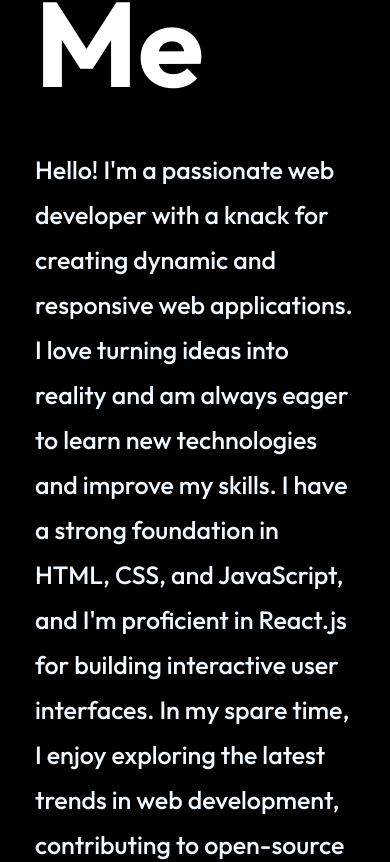
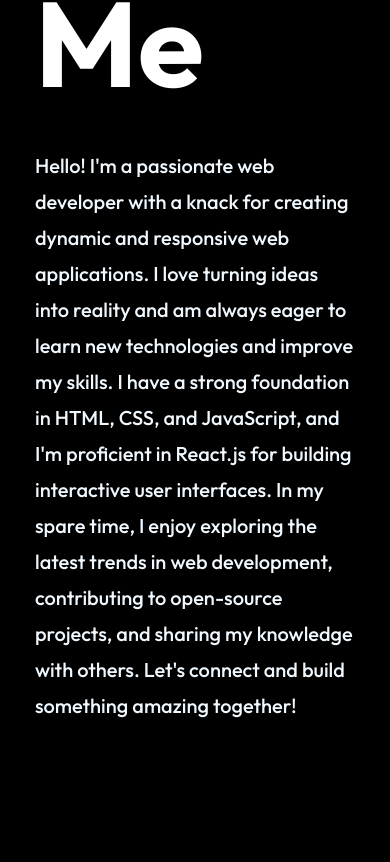
Before and after one commit to srivishnu1644/portfolio, a React (Vite) app: page / in a window 390 px wide. Shown: the part 1905-2767 px from the top of the page. Built offline with nearby package versions, Linux system fonts and the light colour scheme.

Commit message:
Update About.css file

```diff
--- a/src/components/About/About.css
+++ b/src/components/About/About.css
@@ -128,15 +128,16 @@
     }
 
     .about-right h1 {
-        font-size: 70px;
+        font-size: 40px;
         margin-left: 0;
         text-align: left; /* Align heading left */
     }
 
     .about-para {
-        font-size: 25px; /* Larger font size for mobile */
+        font-size: 20px; /* Larger font size for mobile */
         margin-top: 20px; /* Adjust top margin for paragraph */
         text-align: left; /* Align paragraph left */
-        line-height: 1.8; /* Improve line height for readability */
+        line-height: 1.8;
+        margin-bottom:20vh;/* Improve line height for readability */
     }
 }
```
